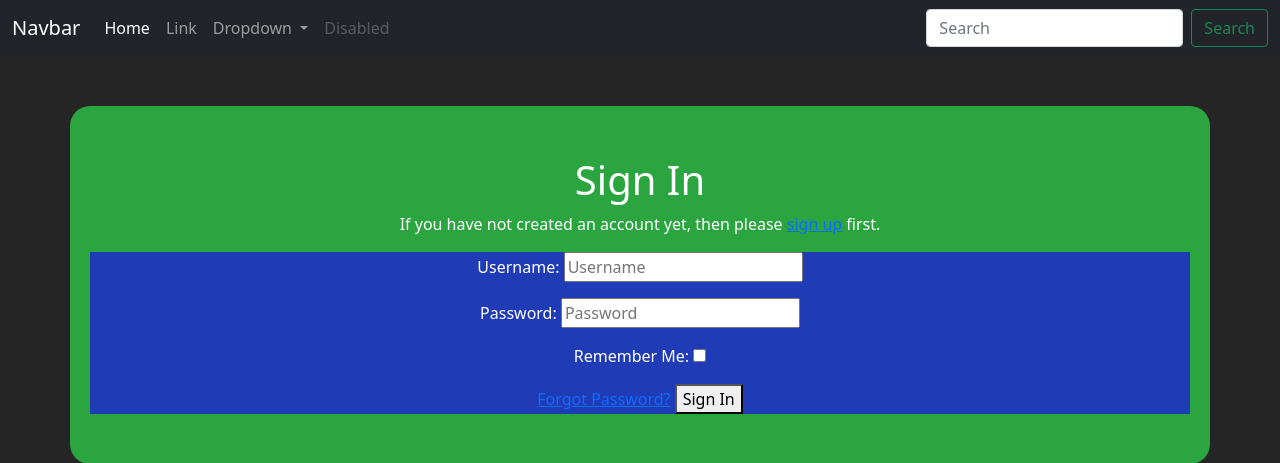
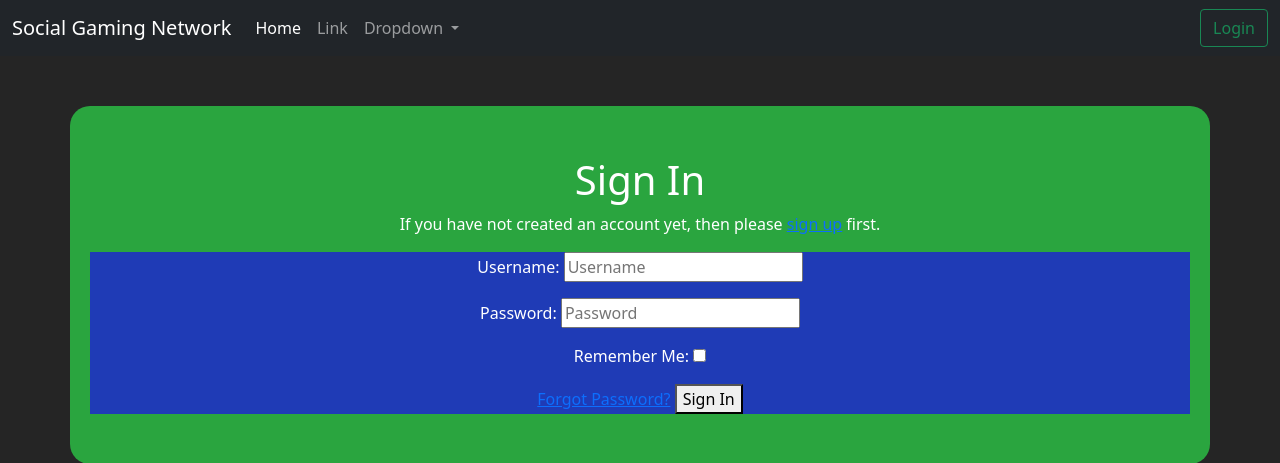
Before and after one commit to dushanka-dev/social-gaming, a Django app: page /accounts/login/ in a window 1280 px wide. Shown: the top 463 px of the page. Run offline with Django 3.2, Linux system fonts and the light colour scheme; some libraries are stand-ins or nearby versions.

Commit message:
Edit navbar, add login btn and app title

```diff
--- a/templates/base.html
+++ b/templates/base.html
@@ -13,7 +13,7 @@
 <body>
     <nav class="navbar navbar-expand-lg navbar-dark bg-dark">
         <div class="container-fluid">
-          <a class="navbar-brand" href="#">Navbar</a>
+          <a class="navbar-brand" href="#">Social Gaming Network</a>
           <button class="navbar-toggler" type="button" data-bs-toggle="collapse" data-bs-target="#navbarSupportedContent" aria-controls="navbarSupportedContent" aria-expanded="false" aria-label="Toggle navigation">
             <span class="navbar-toggler-icon"></span>
           </button>
@@ -36,14 +36,8 @@
                   <li><a class="dropdown-item" href="#">Something else here</a></li>
                 </ul>
               </li>
-              <li class="nav-item">
-                <a class="nav-link disabled">Disabled</a>
-              </li>
             </ul>
-            <form class="d-flex">
-              <input class="form-control me-2" type="search" placeholder="Search" aria-label="Search">
-              <button class="btn btn-outline-success" type="submit">Search</button>
-            </form>
+            <button class="btn btn-outline-success" type="submit">Login</button>
           </div>
         </div>
       </nav>
```
